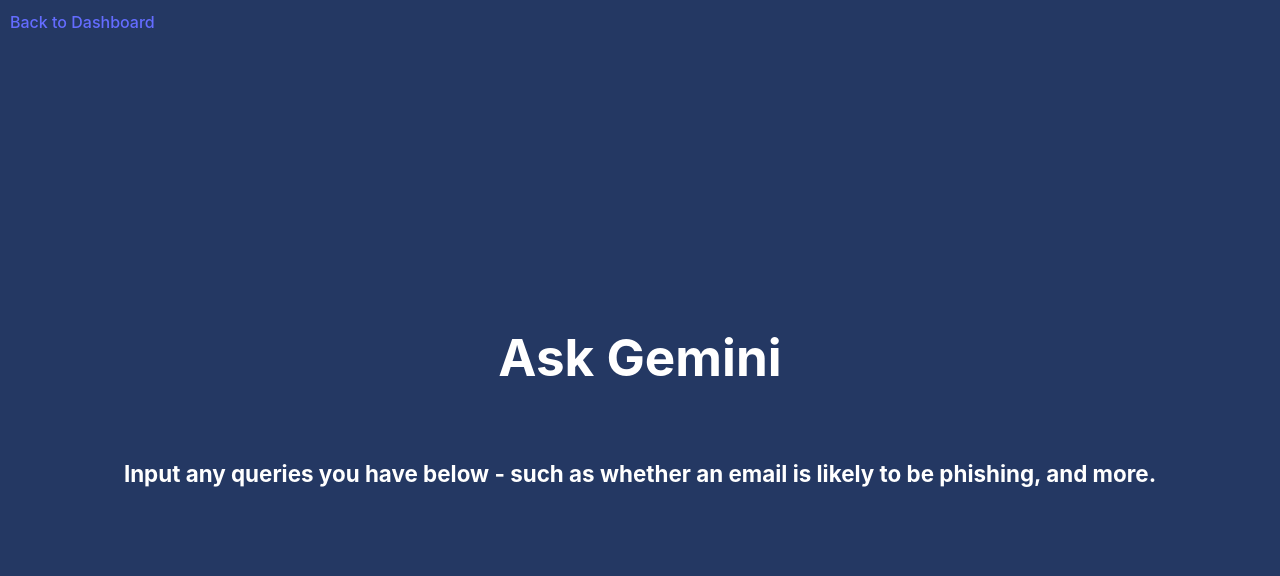
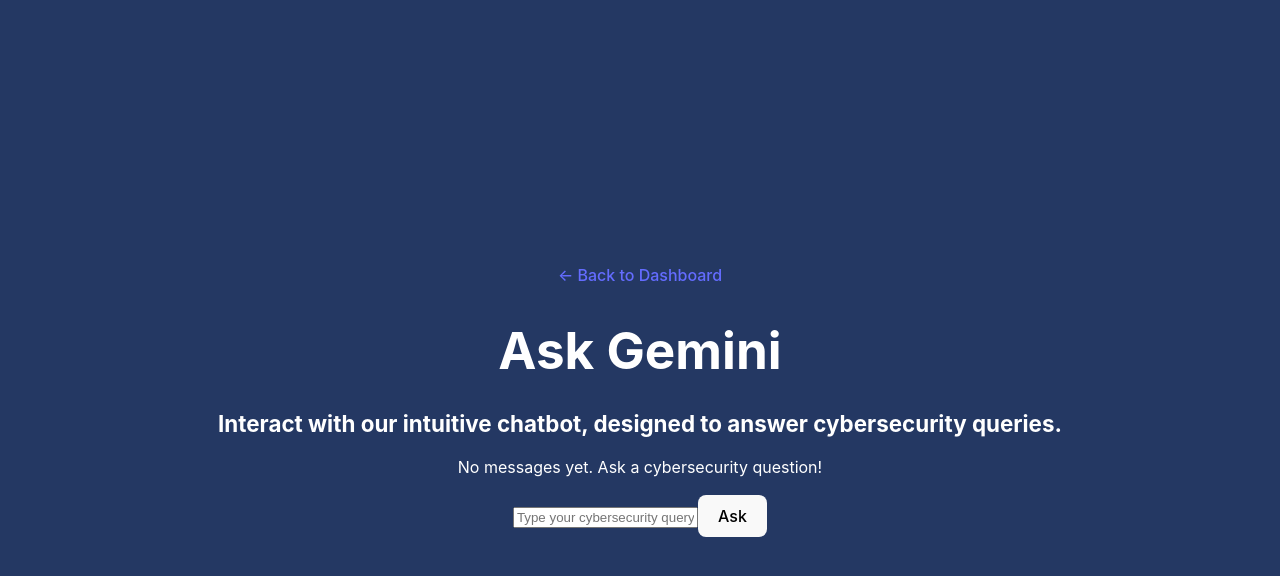
Before and after one commit to oliprev/OP_COMP3000, a React (Vite) app in the folder frontend/: page /main/gemini in a window 1280 px wide. Shown: the top 576 px of the page. Built offline with nearby package versions, Linux system fonts and the light colour scheme; sample sign-in values are in the browser's storage.

Commit message:
Implemented chatbot functionality for cybersecurity queries

```diff
--- a/frontend/src/pages/CybersecurityQueryPage.jsx
+++ b/frontend/src/pages/CybersecurityQueryPage.jsx
@@ -1,14 +1,74 @@
-import React from "react";
+import React, { useState } from "react";
 import { Link } from "react-router-dom";
+import axios from "axios";
 
 function CybersecurityQueryPage() {
+    const [query, setQuery] = useState("");
+    const [messages, setMessages] = useState([]);
+    const [loading, setLoading] = useState(false);
+    const [error, setError] = useState(null);
+
+    const sendQuery = async () => {
+        if (!query.trim()) return;
+        setLoading(true);
+        setError(null);
+
+        const newMessages = [...messages, { role: "user", content: query }];
+        setMessages(newMessages);
+
+        try {
+            const token = localStorage.getItem("token");
+            const response = await axios.post("http://localhost:9000/api/gemini/chatbot",
+                {
+                    prompt: query
+                },{
+                    headers: { 'Authorization': `Bearer ${token}` }
+                }
+            );
+
+            setMessages([...newMessages, { role: "bot", content: response.data.reply }]);
+        } catch (err) {
+            setError("Error: Unable to fetch response. Please try again.");
+        }
+
+        setQuery("");
+        setLoading(false);
+    };
+
     return (
         <div>
-            <Link to="/main" className="back-link">Back to Dashboard</Link>
-            <h1>Ask Gemini</h1><br></br>
-            <h2>Input any queries you have below - such as whether an email is likely to be phishing, and more.</h2>
+            <Link to="/main">← Back to Dashboard</Link>
+            <h1>Ask Gemini</h1>
+            <h2>Interact with our intuitive chatbot, designed to answer cybersecurity queries.</h2>
+
+            <div>
+                {messages.length === 0 ? (
+                    <p>No messages yet. Ask a cybersecurity question!</p>
+                ) : (
+                    messages.map((msg, index) => (
+                        <p key={index} style={{ textAlign: msg.role === "user" ? "right" : "left" }}>
+                            {msg.content}
+                        </p>
+                    ))
+                )}
+            </div>
+
+            {error && <p>{error}</p>}
+
+            <div>
+                <input
+                    type="text"
+                    placeholder="Type your cybersecurity query..."
+                    value={query}
+                    onChange={(e) => setQuery(e.target.value)}
+                    disabled={loading}
+                />
+                <button onClick={sendQuery} disabled={loading}>
+                    {loading ? "Thinking..." : "Ask"}
+                </button>
+            </div>
         </div>
-    )
+    );
 }
 
-export default CybersecurityQueryPage;
+export default CybersecurityQueryPage
```
